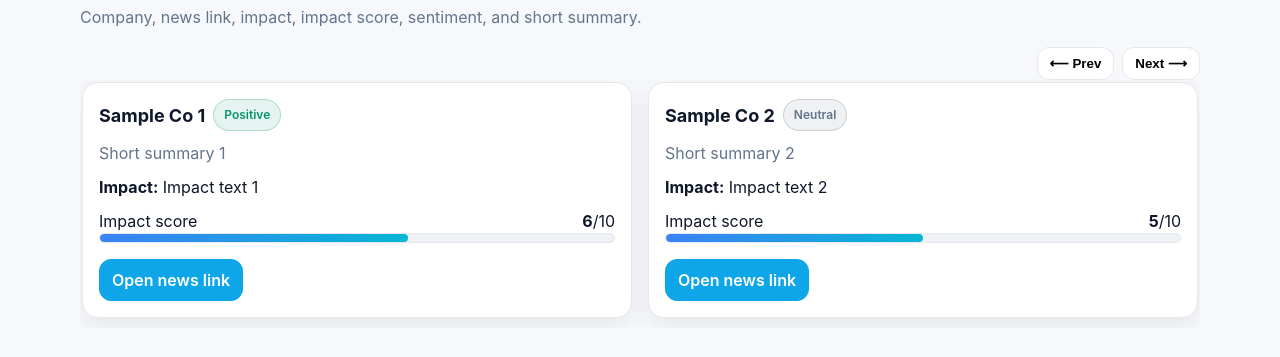
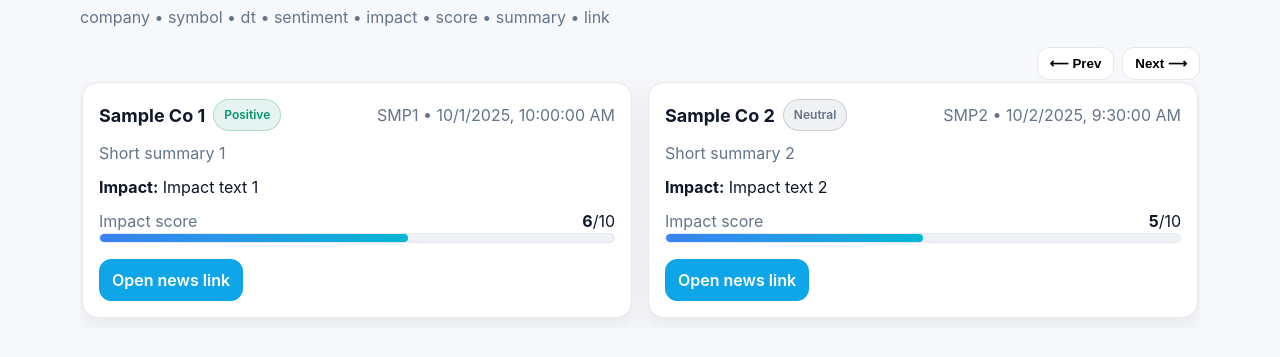
Before and after one commit to akashstockvertexventures/news_mcp, a plain HTML site: page components/news-impact/index.html in a window 1280 px wide. Shown: the part 69-426 px from the top of the page. Drawn offline with Linux system fonts and the light colour scheme; no server answers.

Commit message:
Update index.html

```diff
--- a/components/news-impact/index.html
+++ b/components/news-impact/index.html
@@ -30,6 +30,7 @@
     .card:focus-visible{box-shadow:0 0 0 6px var(--ring)}
     .row{display:flex;align-items:center;gap:8px;flex-wrap:wrap}
     .company{font-weight:700;font-size:clamp(16px,1.6vw,18px)}
+    .muted{color:var(--muted)}
     .summary{color:var(--muted)}
     .impact b{font-weight:700}
     .chip{border-radius:999px;padding:6px 10px;font-size:12px;font-weight:600;background:#f1f5f9;border:1px solid #e2e8f0;color:#0f172a}
@@ -50,7 +51,7 @@
 <body>
   <div class="wrap">
     <h1>News Impact</h1>
-    <div class="hint">Company, news link, impact, impact score, sentiment, and short summary.</div>
+    <div class="hint">company • symbol • dt • sentiment • impact • score • summary • link</div>
     <div class="controls" aria-hidden="false">
       <button class="nav" id="prevBtn" aria-label="Previous">⟵ Prev</button>
       <button class="nav" id="nextBtn" aria-label="Next">Next ⟶</button>
@@ -60,11 +61,11 @@
 
   <script>
     // ----------------------------
-    // Demo data (local fallback)
+    // Demo data (local fallback) — NEW FLAT KEYS
     // ----------------------------
-    const demoDocs = [
-      { "symbolmap": {"Company_Name":"Sample Co 1"}, "news link":"#", "impact":"Impact text 1", "impact score":6, "sentiment":"Positive", "short summary":"Short summary 1" },
-      { "symbolmap": {"Company_Name":"Sample Co 2"}, "news link":"#", "impact":"Impact text 2", "impact score":5, "sentiment":"Neutral", "short summary":"Short summary 2" }
+    const demoItems = [
+      { company:"Sample Co 1", symbol:"SMP1", dt:"2025-10-01T10:00:00Z", summary:"Short summary 1", impact:"Impact text 1", score:6, sentiment:"Positive", link:"#"},
+      { company:"Sample Co 2", symbol:"SMP2", dt:"2025-10-02T09:30:00Z", summary:"Short summary 2", impact:"Impact text 2", score:5, sentiment:"Neutral", link:"#"}
     ];
 
     // ----------------------------
@@ -74,28 +75,39 @@
     function esc(s){ return String(s ?? "").replace(/&/g,"&amp;").replace(/</g,"&lt;").replace(/>/g,"&gt;").replace(/"/g,"&quot;").replace(/'/g,"&#039;"); }
     function sentimentClass(s){ const t=String(s||"").toLowerCase(); if(t.includes("pos"))return"pos"; if(t.includes("neg"))return"neg"; return"neu"; }
     function clampScore(x){ const n=Number(x); return Number.isFinite(n)?Math.max(0,Math.min(10,n)):0; }
-    function pct(score){ return `${score*10}%`; }
+    function pct(score){ return `${clampScore(score)*10}%`; }
+    function fmtDate(dt){
+      try { return new Date(dt).toLocaleString(); } catch { return String(dt ?? ""); }
+    }
 
     // ----------------------------
-    // Rendering
+    // Rendering (expects NEW KEYS)
     // ----------------------------
     function buildCard(doc){
-      const company   = doc?.symbolmap?.Company_Name ?? "";
-      const newsUrl   = doc?.["news link"] ?? "#";
+      const company   = doc?.company ?? "";
+      const symbol    = doc?.symbol ?? "";
+      const when      = doc?.dt ?? "";
+      const summary   = doc?.summary ?? "";
       const impact    = doc?.impact ?? "";
-      const score     = clampScore(doc?.["impact score"]);
+      const score     = clampScore(doc?.score);
       const sentiment = doc?.sentiment ?? "Neutral";
-      const summary   = doc?.["short summary"] ?? "";
+      const newsUrl   = doc?.link ?? "#";
 
       const item = document.createElement("div"); item.className = "item";
       item.innerHTML = `
-        <article class="card" tabindex="0" role="group" aria-roledescription="slide" aria-label="${esc(company)} – ${esc(sentiment)} – score ${score}/10">
-          <div class="row">
-            <div class="company">${esc(company)}</div>
-            <span class="chip ${sentimentClass(sentiment)}">${esc(sentiment)}</span>
+        <article class="card" tabindex="0" role="group" aria-roledescription="slide" aria-label="${esc(company)} (${esc(symbol)}) – ${esc(sentiment)} – score ${score}/10">
+          <div class="row" style="justify-content:space-between">
+            <div class="row">
+              <div class="company">${esc(company)}</div>
+              <span class="chip ${sentimentClass(sentiment)}">${esc(sentiment)}</span>
+            </div>
+            <div class="muted">${esc(symbol)} • ${esc(fmtDate(when))}</div>
           </div>
+
           <div class="summary">${esc(summary)}</div>
+
           <div class="impact"><b>Impact:</b> <span>${esc(impact)}</span></div>
+
           <div>
             <div class="score-head">
               <div class="muted">Impact score</div>
@@ -105,6 +117,7 @@
               <div class="score-bar" style="width:${pct(score)}"></div>
             </div>
           </div>
+
           <div class="row" style="justify-content:space-between;margin-top:6px">
             <a class="btn" href="${encodeURI(newsUrl)}" target="_blank" rel="noopener noreferrer">Open news link</a>
           </div>
@@ -119,18 +132,13 @@
     }
 
     // ----------------------------
-    // Data sources
+    // Data sources — ITEMS ONLY
     // ----------------------------
 
-    // A) MCP: read from structuredContent.docs immediately (once)
+    // A) Try a one-shot render from structuredContent.items
     function tryRenderFromStructuredContentOnce(){
       try {
         const sc = window.structuredContent;
-        if (Array.isArray(sc?.docs) && sc.docs.length){
-          render(sc.docs);
-          return true;
-        }
-        // Back-compat: allow "items" too
         if (Array.isArray(sc?.items) && sc.items.length){
           render(sc.items);
           return true;
@@ -139,31 +147,29 @@
       return false;
     }
 
-    // B) Subscribe to SDK bridges (MCP + legacy)
+    // B) Subscribe to SDK bridge for items
     function attachOpenAIBridge(){
       if (!window.openai) return;
 
-      // Preferred in MCP/Skybridge
       if (typeof window.openai.onStructuredContentChanged === "function") {
         window.openai.onStructuredContentChanged((sc) => {
-          if (Array.isArray(sc?.docs)) render(sc.docs);
-          else if (Array.isArray(sc?.items)) render(sc.items);
+          if (Array.isArray(sc?.items)) render(sc.items);
         });
       }
 
-      // Legacy/globals path
+      // Optional legacy: globals.items
       if (typeof window.openai.onGlobalsChanged === "function") {
         window.openai.onGlobalsChanged((globals) => {
-          if (Array.isArray(globals?.docs)) render(globals.docs);
+          if (Array.isArray(globals?.items)) render(globals.items);
         });
       }
     }
 
-    // C) Optional REST fallback for local dev
+    // C) Optional REST fallback for local dev (expects items array)
     async function tryFetchFromApi(){
       try {
         const url = new URL(window.location.href);
-        const qs = url.search; // pass through any filters
+        const qs = url.search;
         const res = await fetch(`/api/news${qs}`, { headers: { "accept": "application/json" } });
         if(res.ok){
           const data = await res.json();
@@ -179,17 +185,17 @@
     (async () => {
       attachOpenAIBridge();
 
-      // 1) First, prefer MCP structured content
+      // 1) Prefer MCP structured content (items)
       if (tryRenderFromStructuredContentOnce()) return;
 
-      // 2) Then, try REST (useful locally; not used by MCP flow)
+      // 2) Then, try REST (dev)
       if (await tryFetchFromApi()) return;
 
-      // 3) Finally, fall back to globals or demo data
+      // 3) Finally, fallback to globals.items or demo
       const initial =
-        (window.globals && Array.isArray(window.globals.docs) && window.globals.docs) ||
-        (window.docs && Array.isArray(window.docs) && window.docs) ||
-        demoDocs;
+        (window.globals && Array.isArray(window.globals.items) && window.globals.items) ||
+        (window.items && Array.isArray(window.items) && window.items) ||
+        demoItems;
 
       render(initial);
     })();
```
